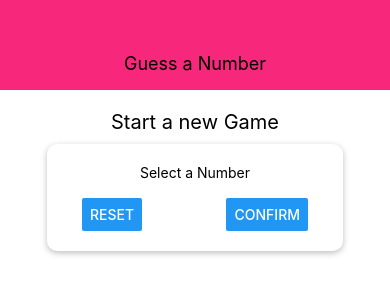
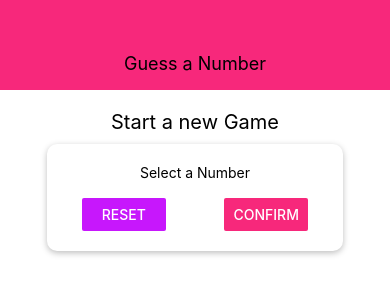
Before and after one commit to DuncanMoyo/tutorial-react-native-app, a React Native app: screen / in a window 390 px wide. Shown: the top 300 px of the page. Built offline with nearby package versions, Linux system fonts and the light colour scheme.

Commit message:
color theming with constants

```diff
--- a/components/Header.js
+++ b/components/Header.js
@@ -1,5 +1,6 @@
 import React from "react";
 import { View, Text, StyleSheet } from "react-native";
+import Colors from '../constants/colors'
 
 const Header = (props) => {
   return (
@@ -14,7 +15,7 @@
     width: "100%",
     height: 90,
     paddingTop: 36,
-    backgroundColor: "#f7287b",
+    backgroundColor: Colors.primary,
     alignItems: "center",
     justifyContent: "center",
   },
--- /dev/null
+++ b/constants/colors.js
@@ -0,0 +1,4 @@
+export default {
+  primary: '#f7287b',
+  accent: '#c717fc'
+}
--- a/screens/StartGameScreen.js
+++ b/screens/StartGameScreen.js
@@ -1,18 +1,23 @@
-import React from 'react';
+import React from "react";
 
-import {View, StyleSheet, Text, TextInput, Button} from 'react-native'
-import Card from '../components/Card'
+import { View, StyleSheet, Text, TextInput, Button } from "react-native";
+import Card from "../components/Card";
+import Colors from '../constants/colors'
 
-const StartGameScreen = props => {
+const StartGameScreen = (props) => {
   return (
-    <View style={styles.screen} >
-      <Text style={styles.title} >Start a new Game</Text>
-      <Card style={styles.inputContainer} >
+    <View style={styles.screen}>
+      <Text style={styles.title}>Start a new Game</Text>
+      <Card style={styles.inputContainer}>
         <Text>Select a Number</Text>
         <TextInput />
         <View style={styles.buttonContainer}>
-          <Button title='Reset' onPress={() => {}} />
-          <Button title="Confirm" onPress={() => {}} />
+          <View style={styles.button}>
+            <Button title="Reset" color={Colors.accent} onPress={() => {}} />
+          </View>
+          <View style={styles.button}>
+            <Button title="Confirm" color={Colors.primary} onPress={() => {}} />
+          </View>
         </View>
       </Card>
     </View>
@@ -23,23 +28,26 @@
   screen: {
     flex: 1,
     padding: 10,
-    alignItems: 'center',
+    alignItems: "center",
   },
   title: {
     fontSize: 20,
-    marginVertical: 10
+    marginVertical: 10,
   },
   inputContainer: {
     width: 300,
-    maxWidth: '80%',
-    alignItems: 'center',
+    maxWidth: "80%",
+    alignItems: "center",
   },
   buttonContainer: {
-    flexDirection: 'row',
-    width: '100%',
-    justifyContent: 'space-between',
-    paddingHorizontal: 15
-  }
-})
+    flexDirection: "row",
+    width: "100%",
+    justifyContent: "space-between",
+    paddingHorizontal: 15,
+  },
+  button: {
+    width: "37%",
+  },
+});
 
 export default StartGameScreen;
```
